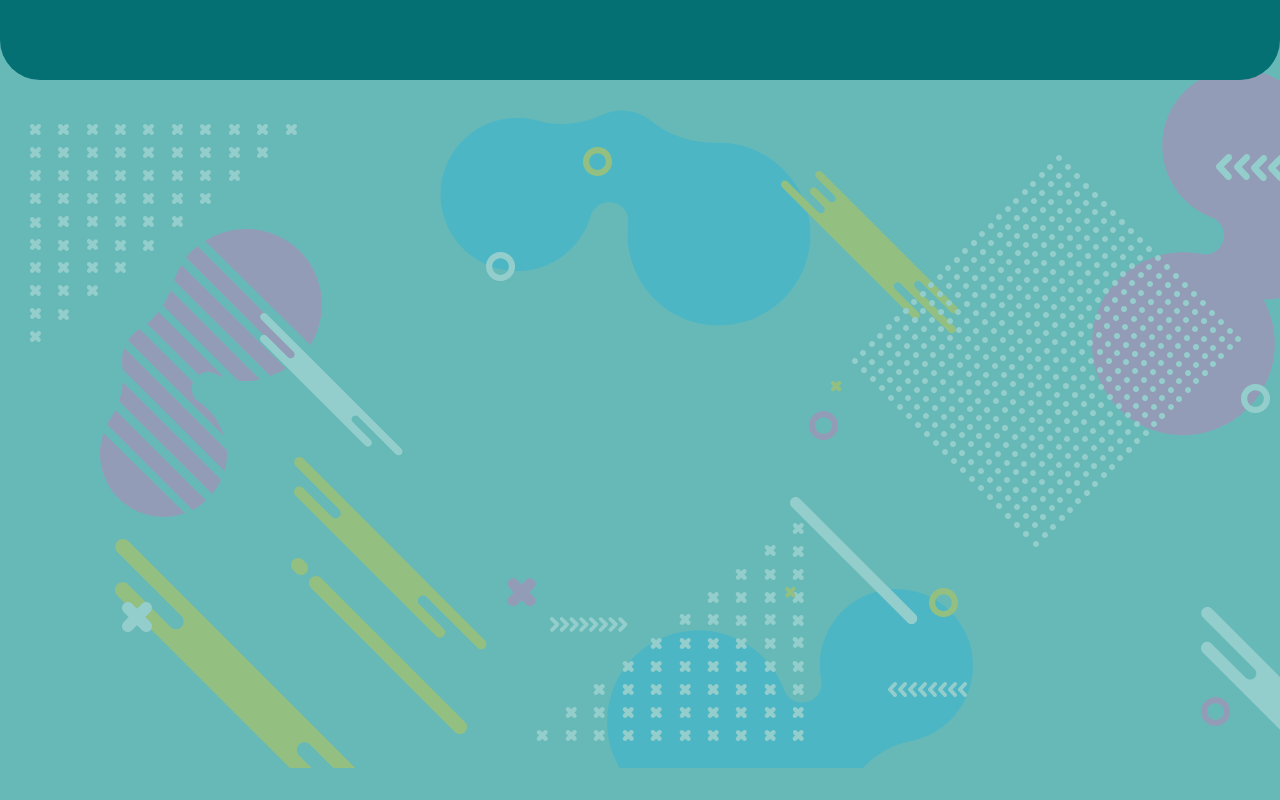
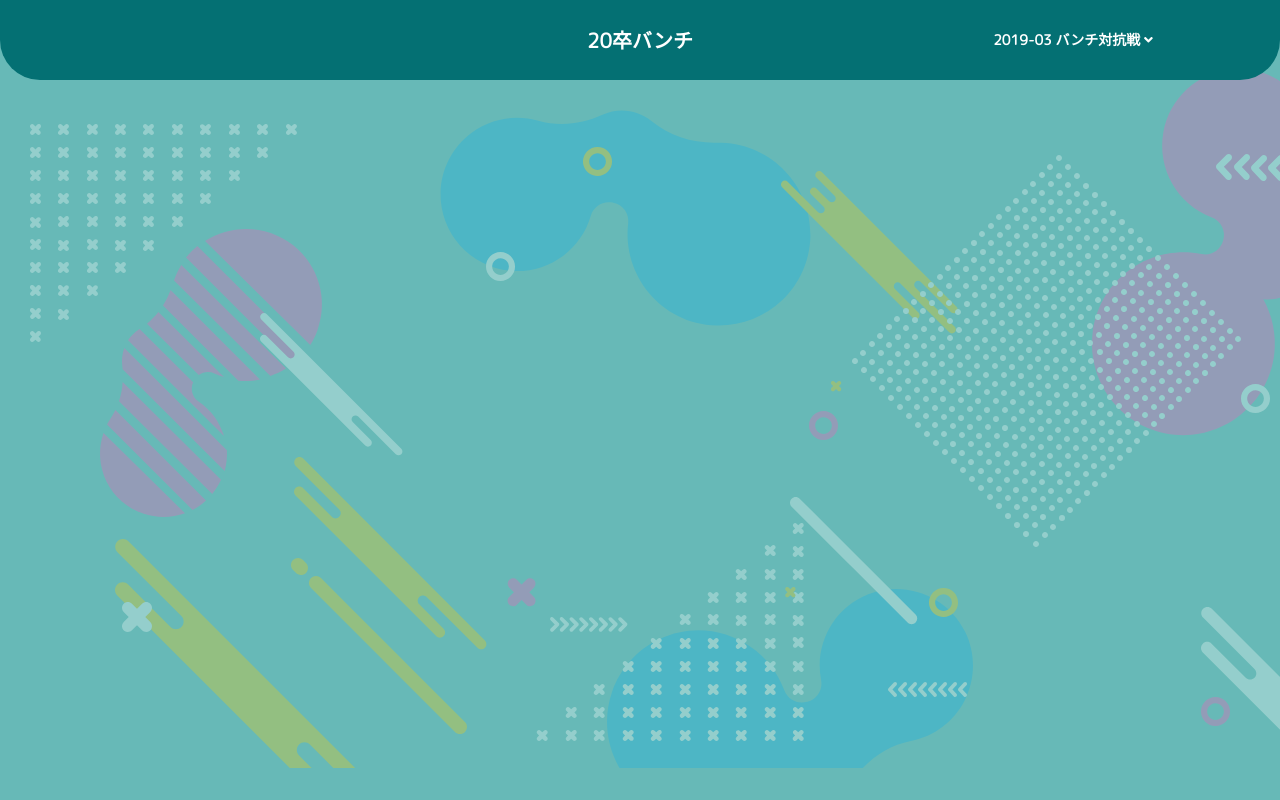
Before and after one commit to fmstiara/sparkjoy-front, a React (Create React App) app: page /record in a window 1280 px wide. Built offline with nearby package versions, Linux system fonts and the light colour scheme.

Commit message:
ドロップダウンメニュー完成

```diff
--- a/public/index.html
+++ b/public/index.html
@@ -22,7 +22,9 @@
       work correctly both with client-side routing and a non-root public URL.
       Learn how to configure a non-root public URL by running `npm run build`.
     -->
-    <title>React App</title>
+    <title>Sparkjoy</title>
+    <link href="https://fonts.googleapis.com/css?family=M+PLUS+Rounded+1c" rel="stylesheet">
+    <link rel="stylesheet" href="https://use.fontawesome.com/releases/v5.7.2/css/all.css" integrity="sha384-fnmOCqbTlWIlj8LyTjo7mOUStjsKC4pOpQbqyi7RrhN7udi9RwhKkMHpvLbHG9Sr" crossorigin="anonymous">
     <link rel="stylesheet" href="https://stackpath.bootstrapcdn.com/bootstrap/4.3.1/css/bootstrap.min.css" integrity="sha384-ggOyR0iXCbMQv3Xipma34MD+dH/1fQ784/j6cY/iJTQUOhcWr7x9JvoRxT2MZw1T" crossorigin="anonymous">
     <script src="https://code.jquery.com/jquery-3.3.1.slim.min.js" integrity="sha384-q8i/X+965DzO0rT7abK41JStQIAqVgRVzpbzo5smXKp4YfRvH+8abtTE1Pi6jizo" crossorigin="anonymous"></script>
     <script src="https://cdnjs.cloudflare.com/ajax/libs/popper.js/1.14.7/umd/popper.min.js" integrity="sha384-UO2eT0CpHqdSJQ6hJty5KVphtPhzWj9WO1clHTMGa3JDZwrnQq4sF86dIHNDz0W1" crossorigin="anonymous"></script>
--- a/src/components/pages/CameraPage.js
+++ b/src/components/pages/CameraPage.js
@@ -8,7 +8,7 @@ class CameraPage extends React.Component {
     this.state = {
       HOST: 'https://japaneast.api.cognitive.microsoft.com/face/v1.0/',
       PERSON_GROUP_ID: 'test-members',
-      API_KEY: ''
+      API_KEY: 'd2d8c88fbb9f468baf72986c2f18df72'
     }
   }
 
--- a/src/components/pages/RecordPage.js
+++ b/src/components/pages/RecordPage.js
@@ -1,16 +1,64 @@
 import React from 'react'
 import '../../styles/record.css'
 class RecordPage extends React.Component {
+  constructor(props){
+    super(props)
+    this.state = {
+      bunchName: "20卒バンチ",
+      bunchRecord: {
+        date: "2019-03"
+      },
+      events: [
+        {
+            "id": 10,
+            "name": "event1",
+            "date": "2019-01"
+        },
+        {
+            "id": 11,
+            "name": "event2",
+            "date": "2019-02"
+        },
+        {
+            "id": 12,
+            "name": "event3",
+            "date": "2019-03"
+        }
+      ]
+    }
+  }
   render(){
     return(
       <div id="record-container">
         <div id="record-header">
+          <button id="record-header-button" data-toggle="collapse" data-target="#record-list">
+            <div id="bunch-name">{this.state.bunchName}</div>
+            <div id="bunch-record">
+              <div id="bunch-record-name">{this.state.bunchRecord.date} バンチ対抗戦 <span id="pulldown-mark"><i class="fas fa-angle-down"></i></span></div>
+              <div id="pulldown-mark-line"><i class="fas fa-angle-down"></i></div>
+            </div>
+          </button>
+          <div id="record-list" className="collapse">
+            {this.state.events.map(v => {
+              return <button onClick={this.setBunch.bind(this, v)} key={v["date"]}className="record-list-item" data-toggle="collapse" data-target="#record-list">{v["date"]} バンチ対抗戦</button>
+            })}
+
+            <button id="list-close-button" data-toggle="collapse" data-target="#record-list">
+              <i class="fas fa-angle-up"></i>
+            </button>
+
+          </div>
         </div>
         <div className="container">
         </div>
       </div>
     )
   }
+
+  setBunch(bunch){
+    console.log(bunch)
+    this.setState({bunchRecord: bunch})
+  }
 }
 
 
--- a/src/index.css
+++ b/src/index.css
@@ -1,9 +1,7 @@
 body {
   margin: 0;
   padding: 0;
-  font-family: -apple-system, BlinkMacSystemFont, "Segoe UI", "Roboto", "Oxygen",
-    "Ubuntu", "Cantarell", "Fira Sans", "Droid Sans", "Helvetica Neue",
-    sans-serif;
+  font-family: 'M PLUS Rounded 1c', sans-serif;
   -webkit-font-smoothing: antialiased;
   -moz-osx-font-smoothing: grayscale;
 }
--- a/src/styles/record.css
+++ b/src/styles/record.css
@@ -4,6 +4,112 @@
 
   background-color: #047073;
   border-radius: 0 0 40px 40px;
+
+  position: relative;
+}
+
+#record-header-button{
+  display: block;
+  width: 100%;
+  height: 100%;
+
+  background-color: transparent;
+  border: none;
+  cursor: pointer;
+  outline: none;
+  padding: 0;
+  margin: 0;
+  appearance: none;
+
+  position: relative;
+}
+
+#record-header button div{
+  font-weight: bold;
+  color: white;
+}
+
+#bunch-name{
+  font-size: 20px;
+  line-height: 80px;
+
+  width: 100%;
+  max-width: 414px;
+  height: 100%;
+
+  margin: 0 auto;
+}
+
+#pulldown-mark{
+  display: inline-block;
+}
+
+#pulldown-mark-line{
+  display: none;
+}
+
+#bunch-record{
+  position: absolute;
+
+  height: 100%;
+  line-height: 80px;
+  width: 100%;
+  max-width: 414px;
+  top: 0;
+  right: 0;
+}
+
+#bunch-record-name{
+  font-size: 14px;
+}
+
+#record-list{
+  position: absolute;
+  width: 100%;
+  max-width: 414px;
+  top: 0;
+  right: 0;
+
+  background-color: #047073;
+  border-radius: 0 0 40px 40px;
+
+}
+
+.record-list-item{
+  border: none;
+  cursor: pointer;
+  outline: none;
+  padding: 0;
+  margin: 0;
+  appearance: none;
+
+  color: white;
+  font-size: 16px;
+  text-align: center;
+
+  box-sizing: border-box;
+  width: calc(100% - 56px);
+  height: 60px;
+  margin: 10px 28px;
+  border-bottom: 1px #fff solid;
+}
+
+#list-close-button{
+  display: block;
+  width: 100%;
+  height: 100%;
+
+  color: white;
+  font-size: 20px;
+
+  background-color: transparent;
+  border: none;
+  cursor: pointer;
+  outline: none;
+  padding: 0;
+  margin: 0;
+  padding-top: 28px;
+  appearance: none;
 }
 
 #record-container{
@@ -13,7 +119,28 @@
 }
 
 @media screen and (max-width: 375px) {
+  #record-header{
+    height: 92px;
+  }
+
+  #bunch-name{
+    line-height: 60px;
+  }
+
+  #bunch-record{
+    line-height: 16px;
+    top: 50px;
+  }
+
   #record-container{
     background-image: url('./images/bg_log.svg');
   }
+
+  #pulldown-mark{
+    display: none;
+  }
+
+  #pulldown-mark-line{
+    display: block;
+  }
 }
```
